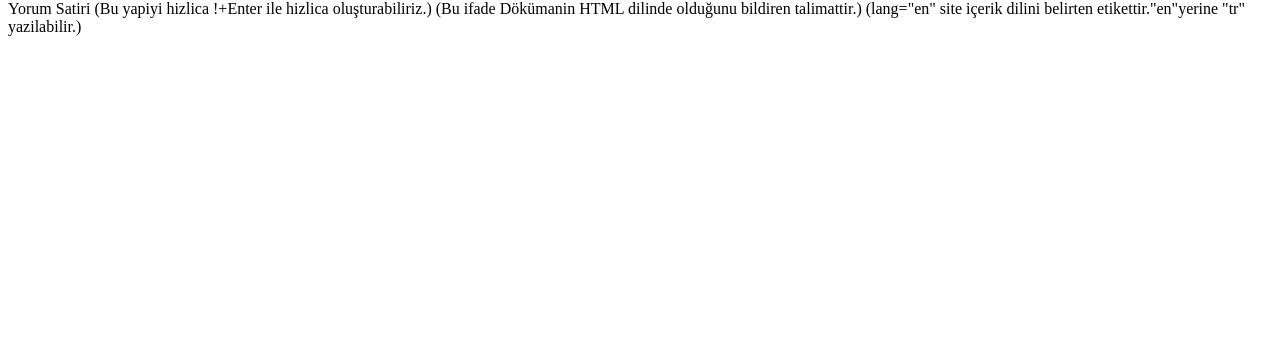
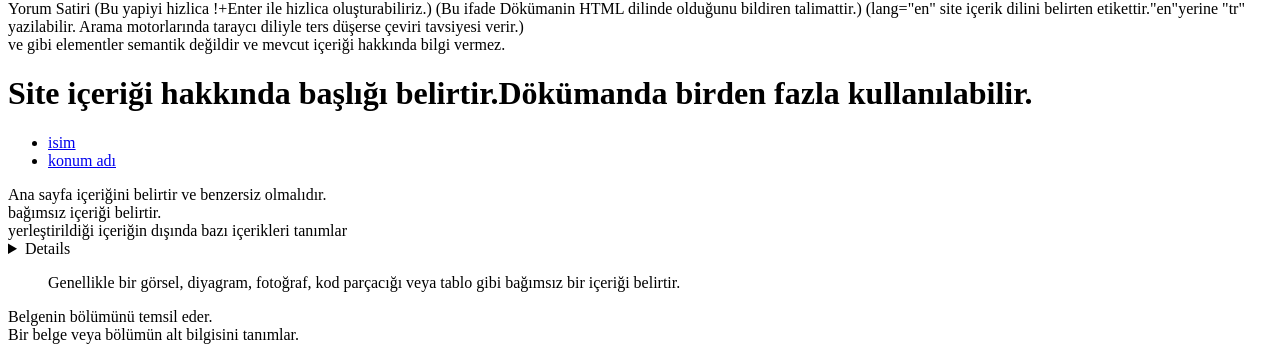
Before and after one commit to MeryJan1/MY-F-RST-WEBS-TE, a plain HTML site: page html/htmlNotları.html in a window 1280 px wide. Shown: the part 1054-1403 px from the top of the page. Before the commit the page ends 1098 px from the top, so only its background shows below. Drawn offline with Linux system fonts and the light colour scheme.

Commit message:
HTML Lessons with Patika

```diff
--- a/html/htmlNotları.html
+++ b/html/htmlNotları.html
@@ -83,14 +83,53 @@
 
 (Bu yapiyi hizlica !+Enter ile hizlica oluşturabiliriz.)
 <!DOCTYPE html>(Bu ifade Dökümanin HTML dilinde olduğunu bildiren talimattir.)
-<html lang="en">(lang="en" site içerik dilini belirten etikettir."en"yerine "tr" yazilabilir.)
+<html lang="en">(lang="en" site içerik dilini belirten etikettir."en"yerine "tr" yazilabilir. Arama motorlarında taraycı diliyle ters düşerse çeviri tavsiyesi verir.)
 <head>
-    <meta charset="UTF-8">
+    <meta charset="UTF-8"> <!--karakter seti tanımlaması-->
     <meta http-equiv="X-UA-Compatible" content="IE=edge">
     <meta name="viewport" content="width=device-width, initial-scale=1.0">
-    <title>Document</title>
+    <title>Taraycı pencerisindeki sekme başlığı</title>
+    <!--
+    <link rel="stylesheet" href="">
+    <style>
+        css burada tanımlanır.Stil işlemleri (arka plan rengi, nesnelerin hizalanması gibi)
+    </style>
+    <script src=""></script>
+-->
 </head>
 <body>
-
+    <!--
+        <img src="img_la.jpg" alt="LA" style="width:100%">
+    -->
 </body>
 </html>
+
+<!-- Semantic(Anlamlandırılmış) HTML Etiketleri Kullanılmış-->
+<div></div> ve <span></span> gibi elementler semantik değildir ve mevcut içeriği hakkında bilgi vermez.
+
+<header>
+    <h1>Site içeriği hakkında başlığı belirtir.Dökümanda birden fazla kullanılabilir. </h1>
+</header>
+
+<nav><!--Büyük sayfalar için ortaya çıkmış navigasyon, bir dizi gezinme bağlantısı bağlantıları.-->
+    <ul>
+        <li><a href="gideceği-konum">isim</a></li>
+        <li><a href="gideceği-yer">konum adı</a></li>
+    </ul>
+</nav>
+
+<main>Ana sayfa içeriğini belirtir ve benzersiz olmalıdır.</main>
+
+<article>bağımsız içeriği belirtir.</article>
+
+<aside>yerleştirildiği içeriğin dışında bazı içerikleri tanımlar</aside>
+
+<details>Ek ayrıntıları belirtir.</details>
+
+<figure>Genellikle bir görsel, diyagram, fotoğraf, kod parçacığı veya tablo gibi bağımsız bir içeriği belirtir.</figure>
+
+<section>Belgenin bölümünü temsil eder.</section>
+
+<summary><!--<details> ögesi için başlık belirtir--></summary>
+
+<footer>Bir belge veya bölümün alt bilgisini tanımlar.</footer>
```
Also changed, not shown: deneme.html (+11 -0 lines).
